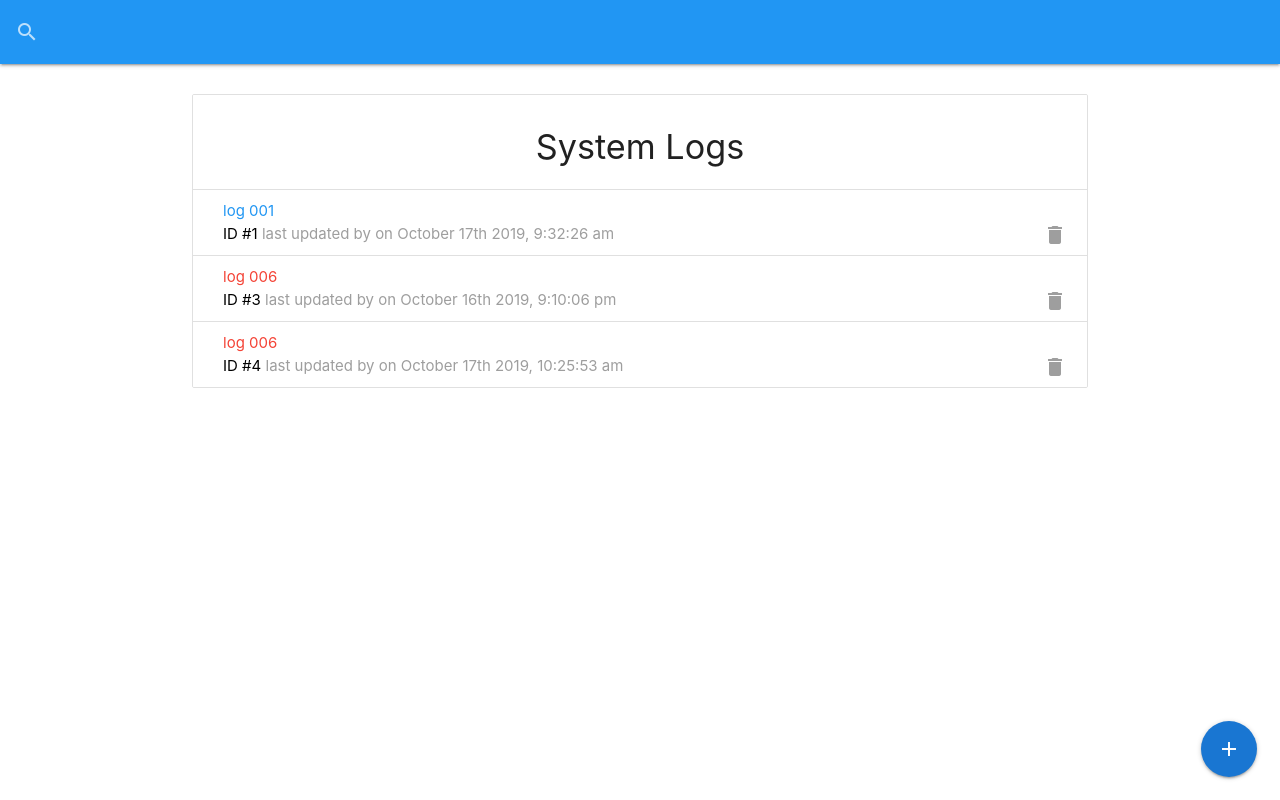
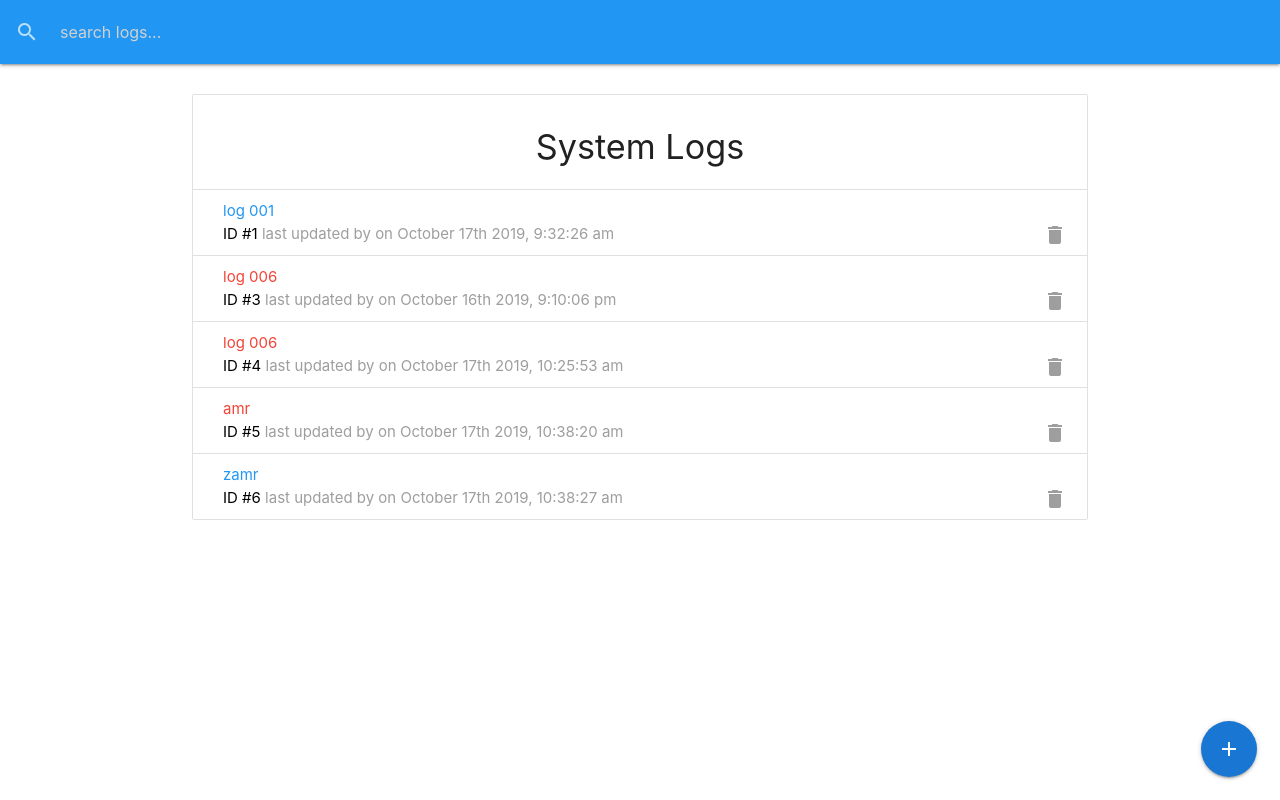
Before and after one commit to AmrAlaaYassen/React-Projects, a React (Create React App) app in the folder it-logger/: page / in a window 1280 px wide. Built offline with nearby package versions, Linux system fonts and the light colour scheme; data requests are answered from the project's data file; the HTML template or start-up script is replaced by a standard one.

Commit message:
IT Logger - Add search funtionality

```diff
--- a/it-logger/db.json
+++ b/it-logger/db.json
@@ -19,6 +19,20 @@
       "attention": true,
       "techs": "John Doe",
       "date": "2019-10-17T10:25:53.711Z"
+    },
+    {
+      "message": "amr",
+      "attention": true,
+      "techs": "John Doe",
+      "date": "2019-10-17T10:38:20.007Z",
+      "id": 5
+    },
+    {
+      "message": "zamr",
+      "attention": false,
+      "techs": "John Doe",
+      "date": "2019-10-17T10:38:27.582Z",
+      "id": 6
     }
   ],
   "techs": [
--- a/it-logger/src/actions/logActions.js
+++ b/it-logger/src/actions/logActions.js
@@ -6,6 +6,7 @@ import {
   DELETE_LOG,
   SET_CURRENT,
   CLEAR_CURRENT,
+  SEARCH_LOGS,
   UPDATE_LOG
 } from './types';
 
@@ -73,6 +74,22 @@ export const deleteLog = id => async dispatch => {
   }
 };
 
+export const  searchLogs = text => async dispatch => {
+  try {
+    const res = await fetch(`/logs?q=${text}`);
+    const data = await res.json();
+    dispatch({
+      type: SEARCH_LOGS,
+      payload: data
+    });
+  } catch (err) {
+    dispatch({
+      type: LOGS_ERROR,
+      payload: err.response
+    });
+  }
+};
+
 export const setCurrent = log => {
   return {
     type: SET_CURRENT,
@@ -91,8 +108,7 @@ export const updateLog = log => async dispatch => {
       }
     });
 
-
-    log = await res.json()
+    log = await res.json();
 
     dispatch({
       type: UPDATE_LOG,
--- a/it-logger/src/components/layouts/SearchBar.js
+++ b/it-logger/src/components/layouts/SearchBar.js
@@ -1,12 +1,21 @@
-import React from 'react';
+import React, { useRef } from 'react';
+import { connect } from 'react-redux';
+import { searchLogs } from '../../actions/logActions';
+import PropTypes from 'prop-types';
+const SearchBar = ({ searchLogs }) => {
 
-const SearchBar = () => {
+  const text = useRef('')
+
+  const onChange  = e => {
+    searchLogs(text.current.value)
+  }
+
   return (
-    <nav style={{ marginBottom: '30px' }} className="blue">
+    <nav style={{ marginBottom: '30px' }} className='blue'>
       <div className='nav-wrapper'>
         <form>
           <div className='input-field'>
-            <input id='search' type='search' />
+            <input id='search' type='search' placeholder="search logs..." ref={text} onChange={onChange}/>
             <label className='label-icon' htmlFor='search'>
               <i className='material-icons'>search</i>
             </label>
@@ -18,4 +27,10 @@ const SearchBar = () => {
   );
 };
 
-export default SearchBar;
+SearchBar.propTypes = {
+  searchLogs: PropTypes.func.isRequired
+};
+export default connect(
+  null,
+  { searchLogs }
+)(SearchBar);
--- a/it-logger/src/reducers/logReducer.js
+++ b/it-logger/src/reducers/logReducer.js
@@ -6,7 +6,8 @@ import {
   UPDATE_LOG,
   DELETE_LOG,
   SET_CURRENT,
-  CLEAR_CURRENT
+  CLEAR_CURRENT,
+  SEARCH_LOGS
 } from '../actions/types';
 
 const initialState = {
@@ -42,6 +43,11 @@ export default (state = initialState, action) => {
           log.id === action.payload.id ? action.payload : log
         )
       };
+    case SEARCH_LOGS:
+    return {
+      ...state,
+      logs: action.payload,
+    }
     case SET_LOADING:
       return {
         ...state,
```
